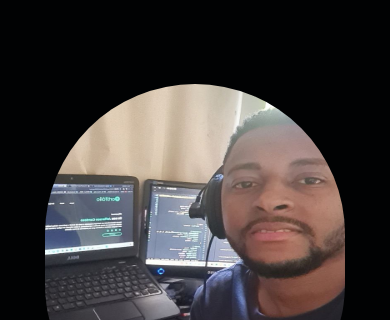
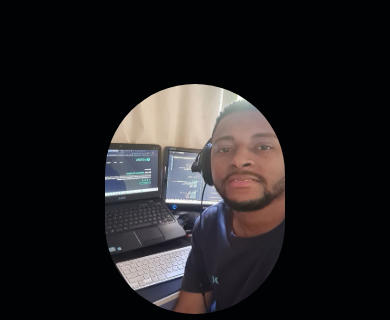
Before and after one commit to jeffersoncardosodev/portifolio-jeffersondev, a plain HTML site: page index.html in a window 390 px wide. Shown: the part 204-524 px from the top of the page. Drawn offline with Linux system fonts and the light colour scheme.

Commit message:
alterando o tamanho da foto do home

```diff
--- a/style.css
+++ b/style.css
@@ -300,6 +300,11 @@ footer p {
     margin-top: -100px;
   }
 
+  .image-home{
+    width: 180px;
+    height: 230px;
+  }
+
   .habilidade{
     margin-top: -200px;
   }
```
